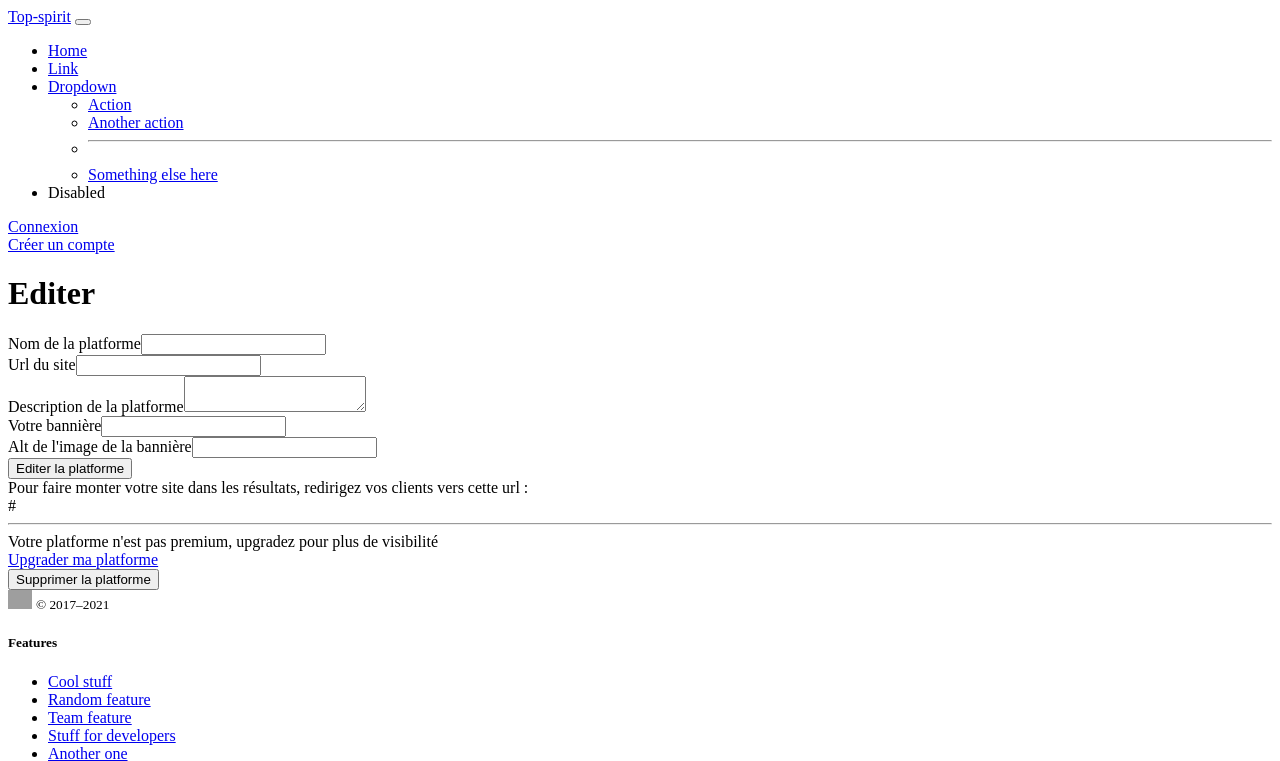
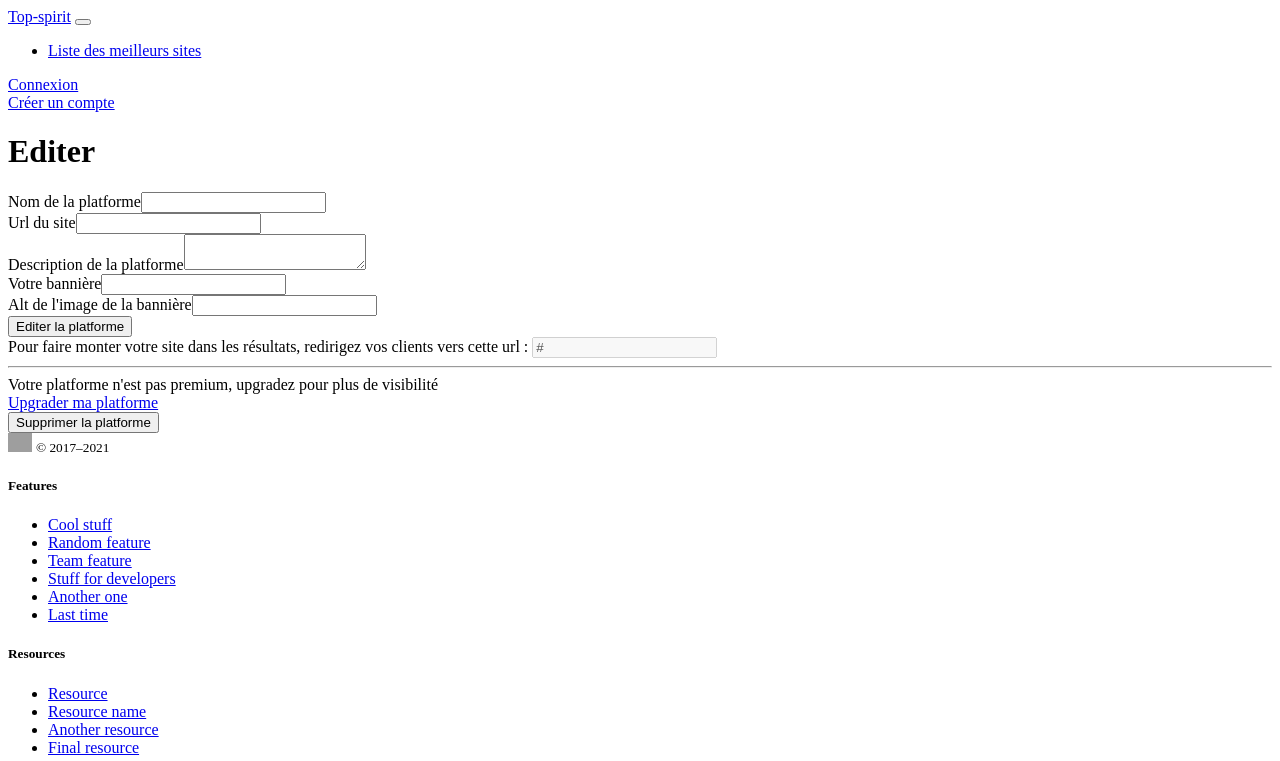
Before and after one commit to NayanChauveau/Topspirit, a Symfony app: template templates/platform/edit.html.twig in a window 1280 px wide. Shown: the top 761 px of the page. Run offline with Twig, Linux system fonts and the light colour scheme; the template is opened without the code that fills it, so the values that code supplies are empty; form fields are guessed from the names that the template uses; some libraries are stand-ins or nearby versions; grey boxes are pictures that could not be loaded.

Commit message:
feat: refactor menu & little front changes

```diff
--- a/src/Controller/PlatformController.php
+++ b/src/Controller/PlatformController.php
@@ -29,14 +29,15 @@ class PlatformController extends AbstractController
         $platforms = $platformRepository->findAllPremiumsFirst();
 
         $paginatePlatforms = $paginator->paginate(
-            $platforms, /* query NOT result */
+            $platforms,
             $request->query->getInt('page', 1), /*page number*/
             15 /*limit per page*/
         );
 
 
         return $this->render('platform/index.html.twig', [
-            'platforms' => $paginatePlatforms
+            'platforms' => $paginatePlatforms,
+            'current_menu' => 'platforms'
         ]);
     }
 
--- a/templates/base.html.twig
+++ b/templates/base.html.twig
@@ -22,24 +22,7 @@
                     <div class="collapse navbar-collapse" id="navbarSupportedContent">
                     <ul class="navbar-nav me-auto mb-2 mb-lg-0">
                         <li class="nav-item">
-                            <a class="nav-link active" aria-current="page" href="#">Home</a>
-                        </li>
-                        <li class="nav-item">
-                            <a class="nav-link" href="#">Link</a>
-                        </li>
-                        <li class="nav-item dropdown">
-                            <a class="nav-link dropdown-toggle" href="#" id="navbarDropdown" role="button" data-bs-toggle="dropdown" aria-expanded="false">
-                                Dropdown
-                            </a>
-                            <ul class="dropdown-menu" aria-labelledby="navbarDropdown">
-                                <li><a class="dropdown-item" href="#">Action</a></li>
-                                <li><a class="dropdown-item" href="#">Another action</a></li>
-                                <li><hr class="dropdown-divider"></li>
-                                <li><a class="dropdown-item" href="#">Something else here</a></li>
-                            </ul>
-                        </li>
-                        <li class="nav-item">
-                            <a class="nav-link disabled">Disabled</a>
+                            <a class="nav-link {{ current_menu is defined and current_menu == 'platforms' ? 'active' : '' }}" aria-current="page" href="{{ path('platform_index') }}">Liste des meilleurs sites</a>
                         </li>
                     </ul>
                     {% if not app.user %}
--- a/templates/platform/edit.html.twig
+++ b/templates/platform/edit.html.twig
@@ -8,7 +8,10 @@
 
     {{ include('platform/_form.html.twig', {'button_label': 'Editer la platforme'}) }}
 
-    <div class="alert alert-danger">Pour faire monter votre site dans les résultats, redirigez vos clients vers cette url :<br>{{ url('redirect', {redirectToken: platform.redirectToken}) }}</div>
+    <div class="mb-5">
+        <label for="urlRedirection" class="form-label">Pour faire monter votre site dans les résultats, redirigez vos clients vers cette url :</label>
+        <input type="text" class="form-control" id="urlRedirection" value="{{ url('redirect', {redirectToken: platform.redirectToken}) }}" disabled>
+    </div>
 
     <hr class="mb-4">
 
```
Also changed, not shown: migrations/Version20211014081516.php (added, +31 -0 lines).
